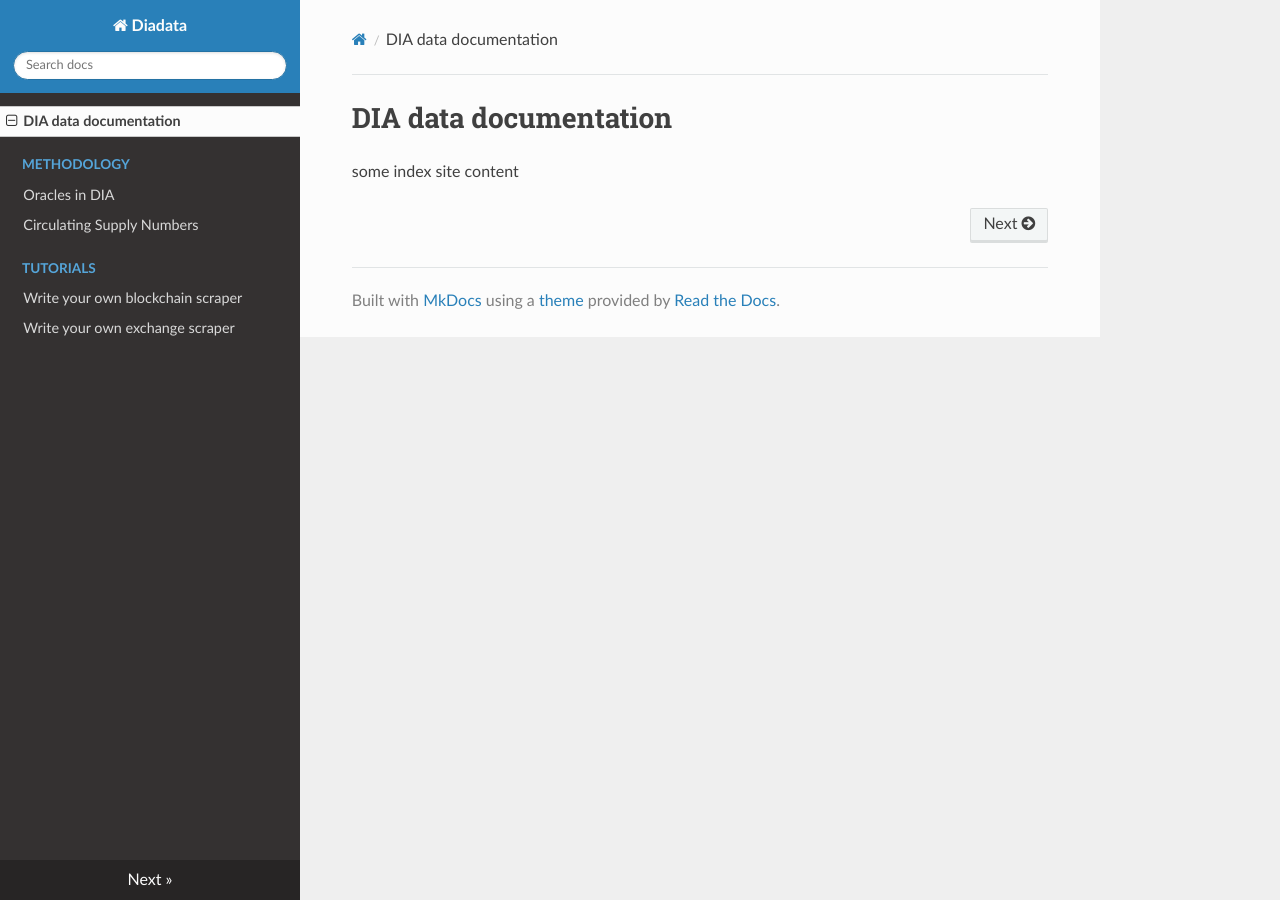
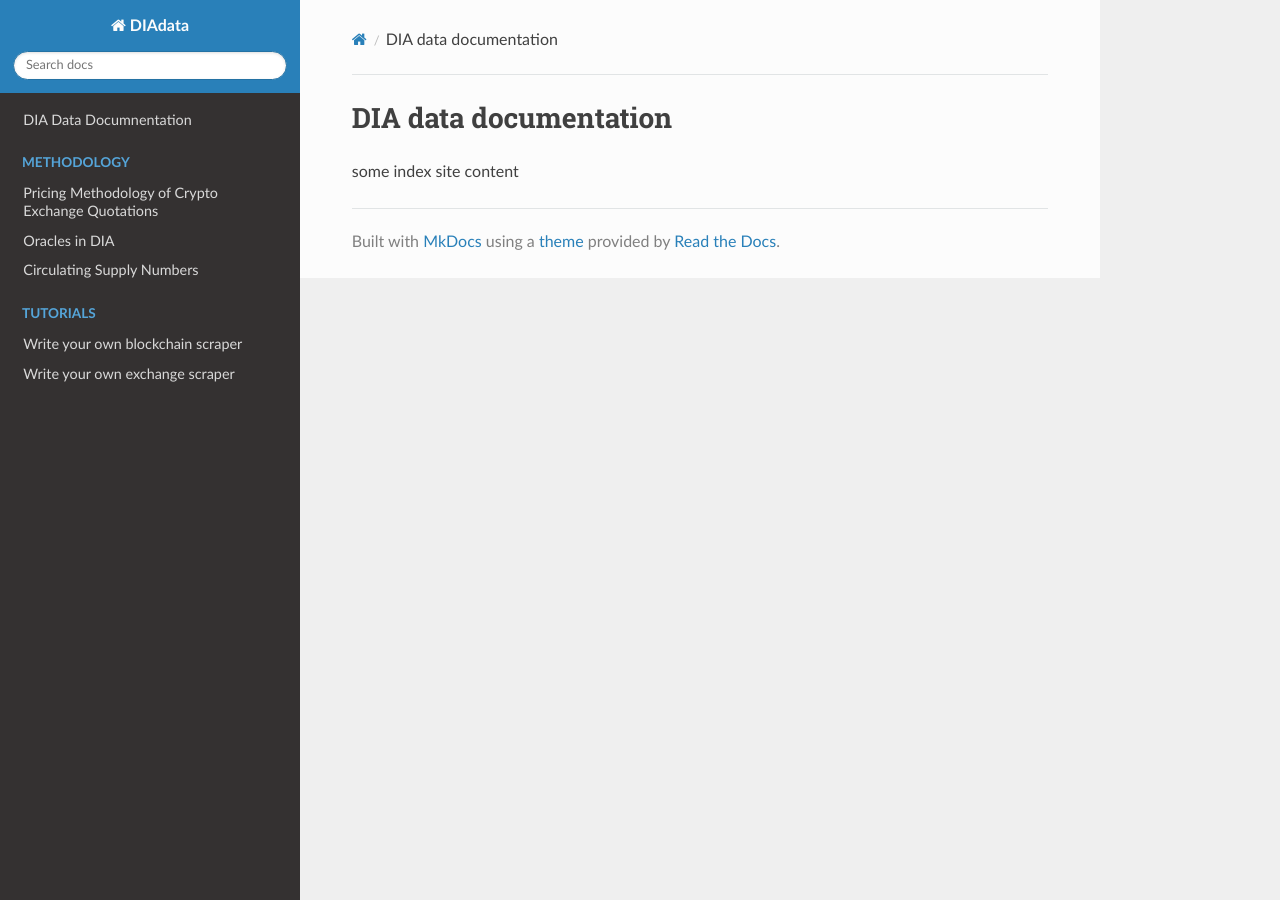
Before and after one commit to codinglittlecat/diadata, an MkDocs documentation site: the page built from documentation/index.md, in a window 1280 px wide. Built offline with MkDocs 1.6.1, drawn with Linux system fonts in a browser that asks for light colours; nearby versions of some CDN libraries; some of the changed lines change nothing that is shown.

Commit message:
documentation: Change navigation menu

```diff
--- a/mkdocs.yml
+++ b/mkdocs.yml
@@ -1,5 +1,14 @@
-site_name: Diadata
+site_name: DIAdata
 docs_dir: documentation
+nav:
+  - DIA Data Documnentation: '../README.md'
+  - Methodology:
+    - Pricing Methodology of Crypto Exchange Quotations: 'methodology/ExchangePrices.md'
+    - Oracles in DIA: 'methodology/Oracles.md'
+    - Circulating Supply Numbers: 'methodology/SupplyNumbers.md'
+  - Tutorials:
+    - Write your own blockchain scraper: 'tutorials/BlockchainScraper.md'
+    - Write your own exchange scraper: 'tutorials/ExchangeScraper.md'
 theme:
   name: readthedocs
   highlightjs: true
```
